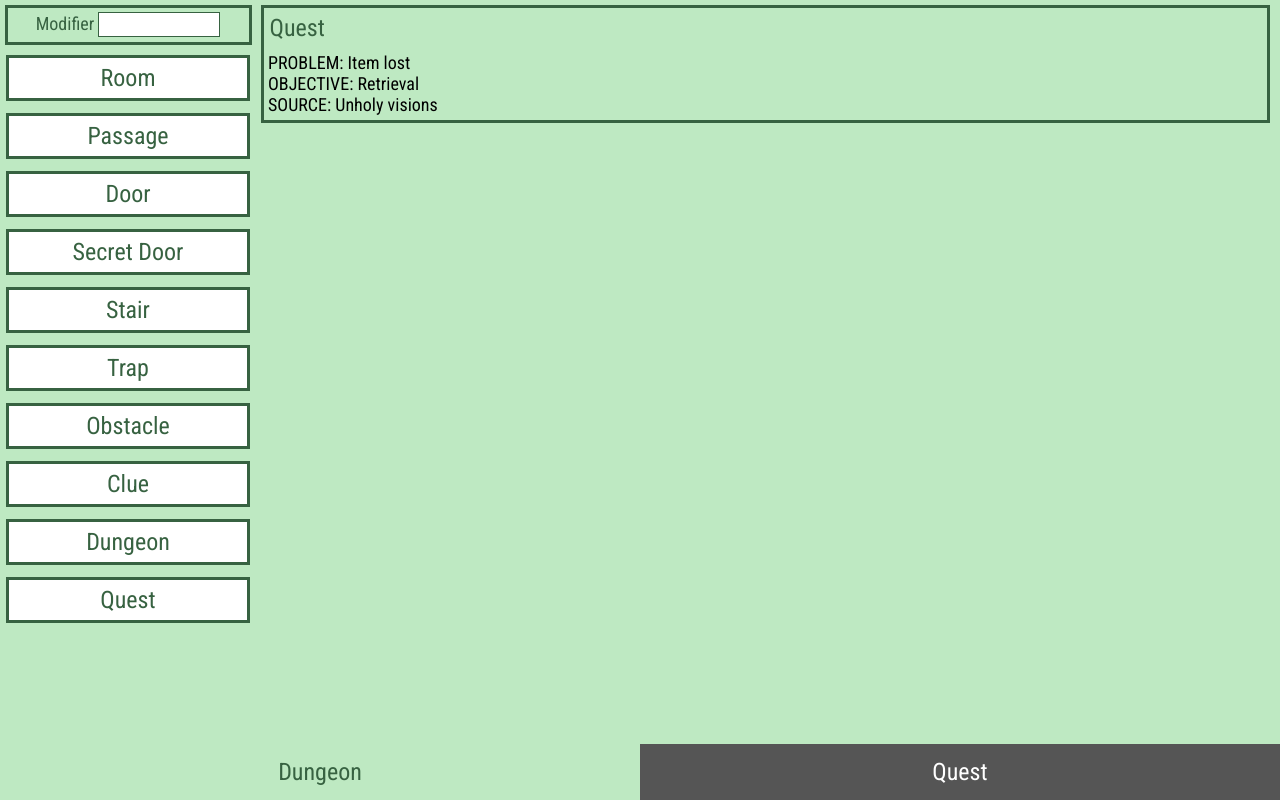
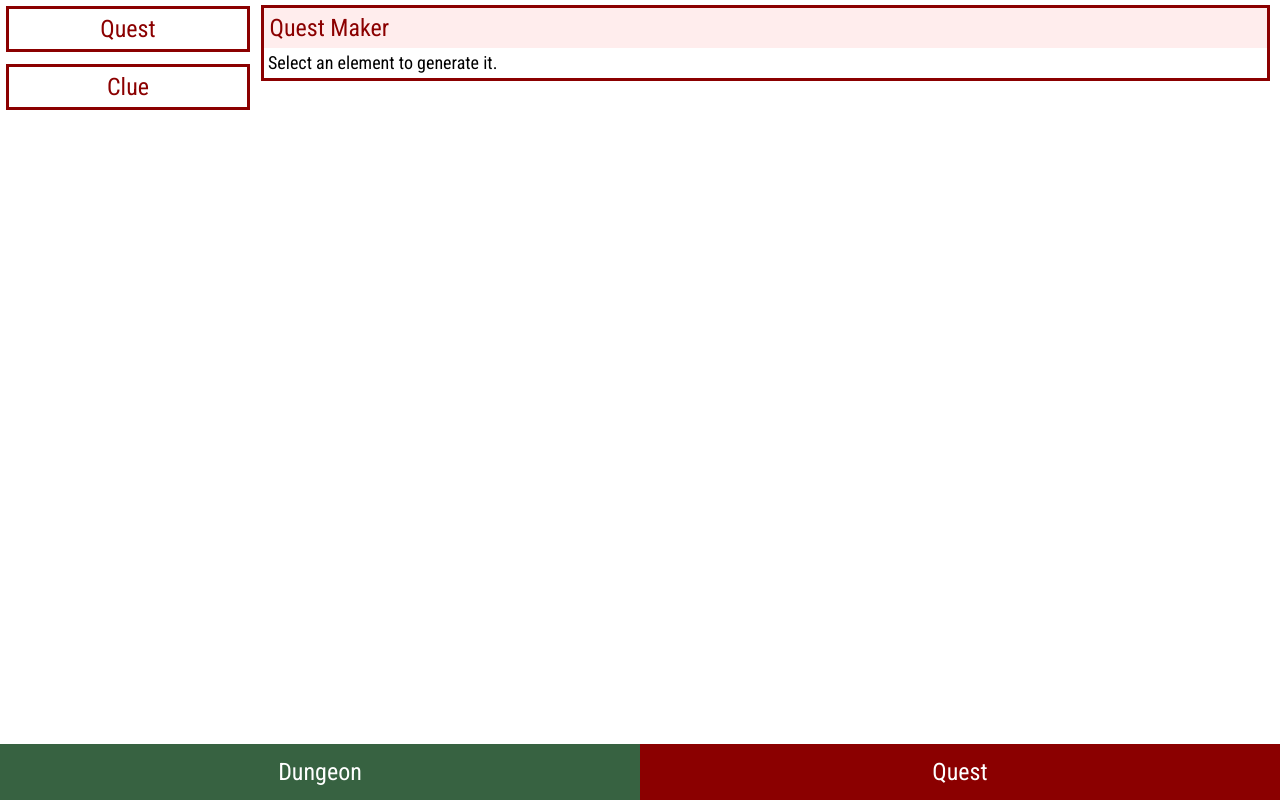
Before and after one commit to horusofoz/Solo-Adventure-Maker, a plain HTML site: page src/index.html in a window 1280 px wide. Both pictures are taken after a click on the button "Quest". Drawn offline with Linux system fonts and the light colour scheme.

Commit message:
Finished initial refactor to implement tabbed interface

```diff
--- a/src/index.html
+++ b/src/index.html
@@ -16,34 +16,46 @@
 <body>
 
   <main id="main-container">
-    <div id="tab-dungeon" class="tabcontent">
+    <div id="tab-dungeon" class="tab-content">
       <section id="button-column">
-        <div id="modifier-wrapper">
-          <label for="modifier">Modifier</label>
-          <input type="text" id="modifier" name="modifier">
+        <div id="dungeon-modifier-wrapper">
+          <label for="dungeon-modifier">Modifier</label>
+          <input type="text" id="dungeon-modifier" name="dungeon-modifier">
         </div>
 
-        <button class="roll-button" id="room-roller">Room</button>
-        <button class="roll-button" id="passage-roller">Passage</button>
-        <button class="roll-button" id="door-roller">Door</button>
-        <button class="roll-button" id="secret-door-roller">Secret Door</button>
-        <button class="roll-button" id="stair-roller">Stair</button>
-        <button class="roll-button" id="trap-roller">Trap</button>
-        <button class="roll-button" id="obstacle-roller">Obstacle</button>
-        <button class="roll-button" id="clue-roller">Clue</button>
-        <button class="roll-button" id="dungeon-roller">Dungeon</button>
-        <button class="roll-button" id="quest-roller">Quest</button>
+        <button class="dungeon-roll-button" id="room-roller">Room</button>
+        <button class="dungeon-roll-button" id="passage-roller">Passage</button>
+        <button class="dungeon-roll-button" id="door-roller">Door</button>
+        <button class="dungeon-roll-button" id="secret-door-roller">Secret Door</button>
+        <button class="dungeon-roll-button" id="stair-roller">Stair</button>
+        <button class="dungeon-roll-button" id="trap-roller">Trap</button>
+        <button class="dungeon-roll-button" id="obstacle-roller">Obstacle</button>
+        <button class="dungeon-roll-button" id="dungeon-roller">Dungeon</button>
       </section>
       <section id="content-column">
-        <div id="passage-wrapper" class="content-wrapper">
-          <div id="content-label" class="content-label">Dungeon Maker</div>
-          <div id="content-result" class="content-result">Select an element to generate it.</div>
+        <div class="dungeon-content-wrapper">
+          <div id="dungeon-content-label" class="dungeon-content-label">Dungeon Maker</div>
+          <div id="dungeon-content-result" class="dungeon-content-result">Select an element to generate it.</div>
         </div>
       </section>
   </div>
+
+  <div id="tab-quest" class="tab-content">
+    <section id="button-column">
+      <button class="quest-roll-button" id="quest-roller">Quest</button>
+      <button class="quest-roll-button" id="clue-roller">Clue</button>
+    </section>
+    <section id="content-column">
+      <div class="quest-content-wrapper">
+        <div id="quest-content-label" class="quest-content-label">Quest Maker</div>
+        <div id="quest-content-result" class="quest-content-result">Select an element to generate it.</div>
+      </div>
+    </section>
+  </div>
+
   <div id="tabs-wrapper">
-    <button id="tab-button-dungeon" class="tablink"><span>Dungeon</span></button>
-    <button id="tab-button-quest" class="tablink"><span>Quest</span></button>
+    <button id="tab-button-dungeon" class="tab-link"><span>Dungeon</span></button>
+    <button id="tab-button-quest" class="tab-link"><span>Quest</span></button>
   </div>
   </main>
 
--- a/src/scripts/script.js
+++ b/src/scripts/script.js
@@ -30,96 +30,128 @@ window.onload = function() {
   var questRoller = document.getElementById("quest-roller");
 
   // Result elements
-  var contentLabel = document.getElementById("content-label");
-  var contentResult = document.getElementById("content-result");
+  var dungeonContentLabel = document.getElementById("dungeon-content-label");
+  var dungeonContentResult = document.getElementById("dungeon-content-result");
+  var questContentLabel = document.getElementById("quest-content-label");
+  var questContentResult = document.getElementById("quest-content-result");
+
+  // Tab buttons
+  var tabButtonDungeon = document.getElementById("tab-button-dungeon");
+  var tabButtonQuest = document.getElementById("tab-button-quest");
 
   roomRoller.onclick = function() {
 
     var room = rollRoom();
-    contentLabel.innerHTML = "Room";
-    contentResult.innerHTML = room.layout;
-    contentResult.innerHTML += room.content;
+    dungeonContentLabel.innerHTML = "Room";
+    dungeonContentResult.innerHTML = room.layout;
+    dungeonContentResult.innerHTML += room.content;
     return false;
   }
 
   passageRoller.onclick = function() {
     var passage = rollPassage();
-    contentLabel.innerHTML = "Passage";
-    contentResult.innerHTML = passage.layout;
-    contentResult.innerHTML += passage.content;
+    dungeonContentLabel.innerHTML = "Passage";
+    dungeonContentResult.innerHTML = passage.layout;
+    dungeonContentResult.innerHTML += passage.content;
 
     return false;
   }
 
   doorRoller.onclick = function() {
     var door = rollDoor();
-    contentLabel.innerHTML = "Door";
-    contentResult.innerHTML = door;
+    dungeonContentLabel.innerHTML = "Door";
+    dungeonContentResult.innerHTML = door;
 
     return false;
   }
 
   secretDoorRoller.onclick = function() {
     var secretDoor = rollSecretDoor();
-    contentLabel.innerHTML = "Secret Door";
-    contentResult.innerHTML = secretDoor;
+    dungeonContentLabel.innerHTML = "Secret Door";
+    dungeonContentResult.innerHTML = secretDoor;
 
     return false;
   }
 
   trapRoller.onclick = function() {
     var trap = rollTrap();
-    contentLabel.innerHTML = "Trap";
-    contentResult.innerHTML = trap;
+    dungeonContentLabel.innerHTML = "Trap";
+    dungeonContentResult.innerHTML = trap;
 
     return false;
   }
 
   dungeonRoller.onclick = function() {
     var dungeon = rollDungeon();
-    contentLabel.innerHTML = "Dungeon";
-    contentResult.innerHTML = dungeon;
+    dungeonContentLabel.innerHTML = "Dungeon";
+    dungeonContentResult.innerHTML = dungeon;
 
     return false;
   }
 
   stairRoller.onclick = function() {
     var stair = rollStair();
-    contentLabel.innerHTML = "Stair";
-    contentResult.innerHTML = stair;
+    dungeonContentLabel.innerHTML = "Stair";
+    dungeonContentResult.innerHTML = stair;
 
     return false;
   }
 
   obstacleRoller.onclick = function() {
     var obstacle = rollObstacle();
-    contentLabel.innerHTML = "Obstacle";
-    contentResult.innerHTML = obstacle;
+    dungeonContentLabel.innerHTML = "Obstacle";
+    dungeonContentResult.innerHTML = obstacle;
 
     return false;
   }
 
   clueRoller.onclick = function() {
     var clue = rollClue();
-    contentLabel.innerHTML = "Clue";
-    contentResult.innerHTML = clue;
+    questContentLabel.innerHTML = "Clue";
+    questContentResult.innerHTML = clue;
 
     return false;
   }
 
   questRoller.onclick = function() {
     var quest = rollQuest();
-    contentLabel.innerHTML = "Quest";
-    contentResult.innerHTML = quest;
+    questContentLabel.innerHTML = "Quest";
+    questContentResult.innerHTML = quest;
 
     return false;
   }
 
+  tabButtonDungeon.onclick = function() {
+    switchTabs("tab-dungeon");
+    return false;
+  }
+
+  tabButtonQuest.onclick = function() {
+    switchTabs("tab-quest");
+    return false;
+  }
+
+  tabButtonDungeon.click();
 
   return false;
 }
 
 /*********   SHARED START *********/
+
+function switchTabs(tab) {
+
+  // Hide all elements with class "tab-content" by default
+  var i, tabContent, tabLinks;
+  tabContent = document.getElementsByClassName("tab-content");
+
+  tabContent = document.getElementsByClassName("tab-content");
+  for (i = 0; i < tabContent.length; i++) {
+    tabContent[i].style.display = "none";
+  }
+
+  // Show the specific tab content
+  document.getElementById(tab).style.display = "flex";
+}
 
 function enforceMinMaxValue(type, value, minMaxValue) {
   var result = value;
@@ -212,6 +244,8 @@ function rollLeadsTo(leadsToNum) {
 /*********   SHARED END   *********/
 
 
+
+
 /*********   ROOM START *********/
 
 function rollRoom() {
@@ -221,9 +255,9 @@ function rollRoom() {
 
   var roomContentRollResult = rollDice(100);
 
-  var modifier = document.getElementById("modifier").value;
+  var modifier = document.getElementById("dungeon-modifier").value;
   modifier = parseInt(modifier, 10);
-  document.getElementById("modifier").value = "";
+  document.getElementById("dungeon-modifier").value = "";
 
   if(modifier > 0) {
     roomContentRollResult += modifier;
@@ -748,9 +782,9 @@ function rollPassage() {
 
   var passageContentRollResult = rollDice(100);
 
-  var modifier = document.getElementById("modifier").value;
+  var modifier = document.getElementById("dungeon-modifier").value;
   modifier = parseInt(modifier, 10);
-  document.getElementById("modifier").value = "";
+  document.getElementById("dungeon-modifier").value = "";
 
   if(modifier > 0) {
     passageContentRollResult += modifier;
--- a/src/styles/style.css
+++ b/src/styles/style.css
@@ -11,7 +11,6 @@ body, html {
 main {
   display: flex;
   flex-direction: column;
-  background-color: pink;
   min-height: 100vh
 }
 
@@ -24,16 +23,15 @@ section {
 
 /***** TAB START ****/
 
-.tabcontent {
-  display: flex;
+.tab-content {
+  display: none;
   flex-direction: row;
-  background-color: #bee9c2;
   width: 100%;
   height: 100%;
   flex: 1;
 }
 
-.tablink {
+.tab-link {
   background-color: #555;
   color: white;
   border: none;
@@ -53,13 +51,19 @@ section {
 }
 
 #tab-button-dungeon {
-  background-color: #bee9c2;
-  color: #376241;
+  background-color: #376241;
+  color: #FFFFFF;
+}
+
+#tab-button-quest {
+  background-color: #8b0000;
+  color: #FFFFFF;
 }
 
 /***** TAB END ****/
 
-.roll-button {
+/***** DUNGEON START *****/
+.dungeon-roll-button {
   border: 3px solid #376241;
   padding: .25em;
   font-size: x-large;
@@ -70,27 +74,83 @@ section {
   font-family: 'Roboto Condensed',Helvetica,sans-serif;
 }
 
-.roll-button:hover {
+.dungeon-roll-button:hover {
   background-color: #376241;
   color: #FFFFFF;
 }
 
-.content-wrapper {
+.dungeon-content-wrapper {
   margin: .25em;
   border: #376241 3px solid;
   width: 98%;
 }
 
-.content-label {
+.dungeon-content-label {
   font-size: x-large;
   background-color: #bee9c2;
   color: #376241;
   padding: .25em;
 }
 
-.content-result {
+.dungeon-content-result {
+  padding: .25em;
+  background-color: #FFFFFF;
+}
+
+#dungeon-modifier-wrapper {
+  margin: .25em;
+  border: #376241 3px solid;
+  text-align: center;
+  color: #376241;
   padding: .25em;
 }
+
+#dungeon-modifier {
+  text-align: center;
+  border: #376241 1px solid;
+  font-size: large;
+  width: 50%;
+}
+
+/***** DUNGEON END *****/
+
+/***** QUEST START *****/
+
+.quest-roll-button {
+  border: 3px solid #8b0000;
+  padding: .25em;
+  font-size: x-large;
+  color: #8b0000;
+  text-align: center;
+  margin: .25em;
+  background-color: white;
+  font-family: 'Roboto Condensed',Helvetica,sans-serif;
+}
+
+.quest-roll-button:hover {
+  background-color: #8b0000;
+  color: #FFFFFF;
+}
+
+.quest-content-wrapper {
+  margin: .25em;
+  border: #8b0000 3px solid;
+  width: 98%;
+}
+
+.quest-content-label {
+  font-size: x-large;
+  background-color: #ffeded;
+  color: #8b0000;
+  padding: .25em;
+}
+
+.quest-content-result {
+  padding: .25em;
+  background-color: #FFFFFF;
+}
+
+/***** QUEST END *****/
 
 #button-column {
   width: 25%;
@@ -100,20 +160,7 @@ section {
   width: 100%;
 }
 
-#modifier-wrapper {
-  margin: .25em;
-  border: #376241 3px solid;
-  text-align: center;
-  color: #376241;
-  padding: .25em;
-}
 
-#modifier {
-  text-align: center;
-  border: #376241 1px solid;
-  font-size: large;
-  width: 50%;
-}
 
 @media (max-width: 1024px) {
 
```
